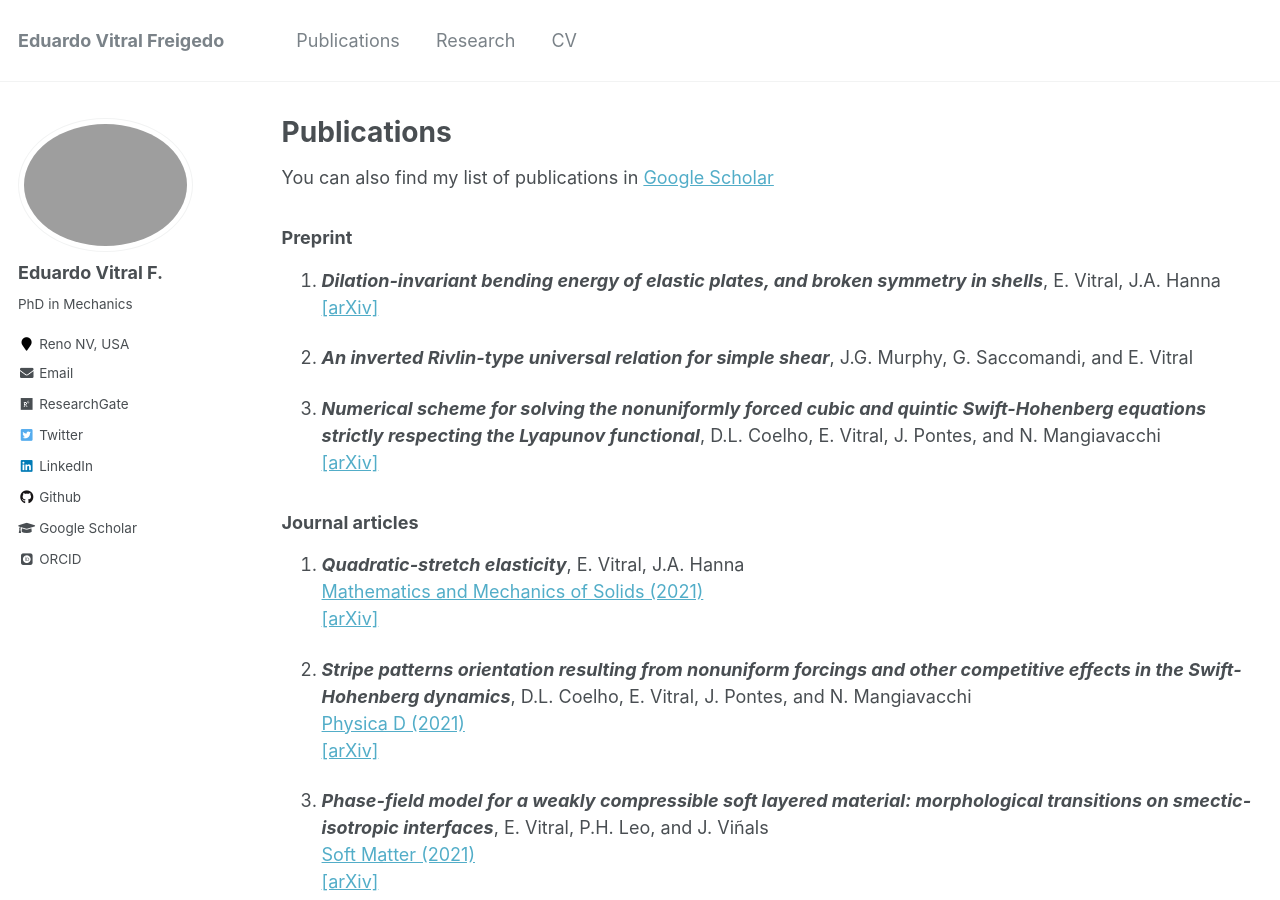
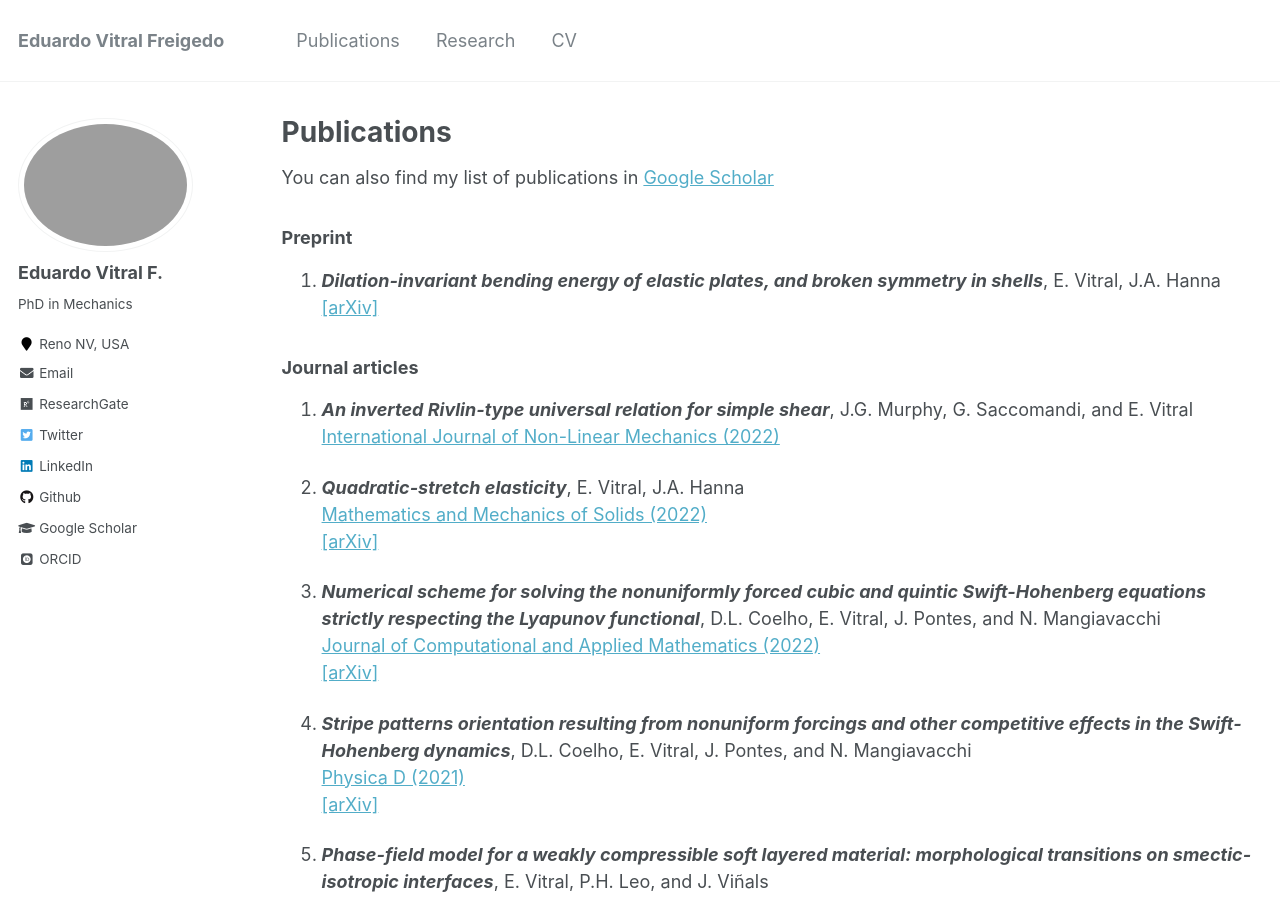
Before and after one commit to evitral/evitral.github.io, a Jekyll site: the page built from _pages/publications.md, in a window 1280 px wide and 900 px high. Built offline with Jekyll 4.4.1, drawn with Linux system fonts in a browser that asks for light colours; some web fonts are replaced.

Commit message:
new pubs

```diff
--- a/Gemfile
+++ b/Gemfile
@@ -25,3 +25,5 @@ group :jekyll_plugins do
   gem 'jekyll-sitemap'
   gem 'hawkins'
 end
+
+gem "webrick", "~> 1.7"
--- a/_pages/publications.md
+++ b/_pages/publications.md
@@ -25,49 +25,50 @@ You can also find my list of publications in [Google Scholar](https://scholar.go
 E.&#160;Vitral, J.A.&#160;Hanna <br />
 [[arXiv]](https://arxiv.org/abs/2111.01349)
 
-2. _**An inverted Rivlin-type universal relation for simple shear**_,
+
+### Journal articles
+
+1. _**An inverted Rivlin-type universal relation for simple shear**_,
 J.G.&#160;Murphy, G.&#160;Saccomandi, and E.&#160;Vitral <br />
+[International Journal of Non-Linear Mechanics (2022)](https://www.sciencedirect.com/science/article/pii/S002074622200004X)
+
+2. _**Quadratic-stretch elasticity**_,
+E.&#160;Vitral, J.A.&#160;Hanna <br />
+[Mathematics and Mechanics of Solids (2022)](https://journals.sagepub.com/doi/abs/10.1177/10812865211022417?ai=1gvoi&mi=3ricys&af=R) <br />
+[[arXiv]](https://arxiv.org/abs/2104.11714)
 
 3. _**Numerical scheme for solving the nonuniformly forced cubic and quintic Swift-Hohenberg equations strictly respecting the Lyapunov functional**_,
 D.L.&#160;Coelho, E.&#160;Vitral, J.&#160;Pontes, and N.&#160;Mangiavacchi <br />
+[Journal of Computational and Applied Mathematics (2022)](https://www.sciencedirect.com/science/article/pii/S0377042721005938) <br />
 [[arXiv]](https://arxiv.org/abs/2007.16080)
 
-
-### Journal articles
-
-1. _**Quadratic-stretch elasticity**_,
-E.&#160;Vitral, J.A.&#160;Hanna <br />
-[Mathematics and Mechanics of Solids (2021)](https://journals.sagepub.com/doi/abs/10.1177/10812865211022417?ai=1gvoi&mi=3ricys&af=R) <br />
-[[arXiv]](https://arxiv.org/abs/2104.11714)
-
-2. _**Stripe patterns orientation resulting from nonuniform forcings
+4. _**Stripe patterns orientation resulting from nonuniform forcings
 and other competitive effects in the Swift-Hohenberg dynamics**_,
 D.L.&#160;Coelho, E.&#160;Vitral, J.&#160;Pontes, and N.&#160;Mangiavacchi <br />
 [Physica D (2021)](https://www.sciencedirect.com/science/article/abs/pii/S0167278921001573) <br />
 [[arXiv]](https://arxiv.org/abs/2008.00319)
 
-3. _**Phase-field model for a weakly compressible soft layered material: morphological transitions on smectic-isotropic interfaces**_,
+5. _**Phase-field model for a weakly compressible soft layered material: morphological transitions on smectic-isotropic interfaces**_,
 E.&#160;Vitral, P.H.&#160;Leo, and J.&#160;Viñals <br />
 [Soft Matter (2021)](https://pubs.rsc.org/en/content/articlelanding/2021/sm/d1sm00488c#!divAbstract) <br />
 [[arXiv]](https://arxiv.org/abs/2103.16734)
 
-4. _**Spiral defect chaos in Rayleigh-Bénard convection: Asymptotic and numerical studies of azimuthal flows induced by rotating spirals**_,
+6. _**Spiral defect chaos in Rayleigh-Bénard convection: Asymptotic and numerical studies of azimuthal flows induced by rotating spirals**_,
 E.&#160;Vitral, S.&#160;Mukherjee, P.H.&#160;Leo, J.&#160;Viñals, M.R.&#160;Paul, and Z-F.&#160;Huang <br />
 [Physical Review Fluids 5, 093501 (2020)](https://journals.aps.org/prfluids/abstract/10.1103/PhysRevFluids.5.093501) <br />
 [[arXiv]](https://arxiv.org/abs/2006.00147)
 
-
-5. _**Model of the dynamics of an interface between a smectic phase and an isotropic phase of different density**_,
+7. _**Model of the dynamics of an interface between a smectic phase and an isotropic phase of different density**_,
 E.&#160;Vitral, P.H.&#160;Leo, and J.&#160;Viñals <br />
 [Physical Review Fluids 5, 073302 (2020)](https://journals.aps.org/prfluids/abstract/10.1103/PhysRevFluids.5.073302) <br />
 [[arXiv]](https://arxiv.org/abs/2007.15804)
 
-6. _**Role of Gaussian curvature on local equilibrium and dynamics of smectic-isotropic interfaces**_,
+8. _**Role of Gaussian curvature on local equilibrium and dynamics of smectic-isotropic interfaces**_,
 E.&#160;Vitral, P.H.&#160;Leo, and J.&#160;Viñals <br />
 [Physical Review E 100, 032805 (2019)](https://journals.aps.org/pre/abstract/10.1103/PhysRevE.100.032805) <br />
 [[arXiv]](https://arxiv.org/abs/1910.00488)
 
-7. _**Nano-patterning of surfaces by ion sputtering: Numerical study of the anisotropic damped Kuramoto-Sivashinsky equation**_,
+9. _**Nano-patterning of surfaces by ion sputtering: Numerical study of the anisotropic damped Kuramoto-Sivashinsky equation**_,
 E.&#160;Vitral, D.&#160;Walgraef, J.&#160;Pontes, G.R.&#160;Anjos, and N.&#160;Mangiavacchi <br />
 [Computational Materials Science 146, 193 (2018)](https://www.sciencedirect.com/science/article/abs/pii/S0927025618300405) <br />
 [Manuscript](https://evitral.github.io/files/sputDKS.pdf) <br />
```
Also changed, not shown: Gemfile.lock, 3 other files.
